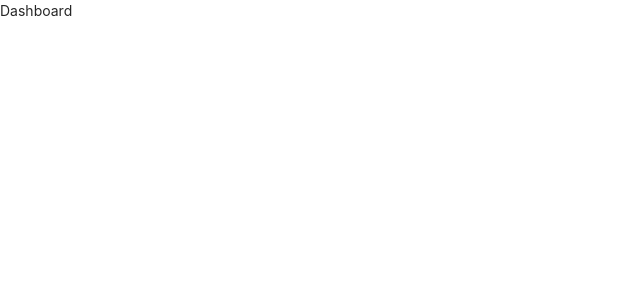
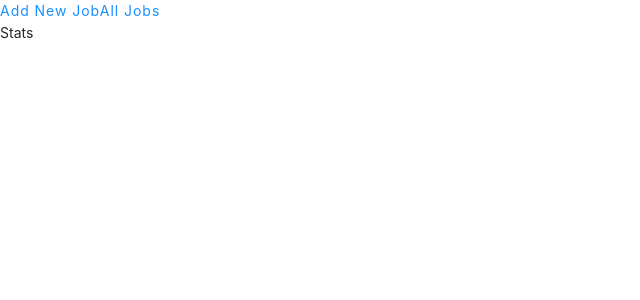
Before and after one commit to YellowFlash2012/emprego-fs, a React (Create React App) app in the folder client/: page /dashboard in a window 1280 px wide. Shown: the top 300 px of the page, without its empty margins (0-640 px from the left). Built offline with nearby package versions, Linux system fonts and the light colour scheme.

Commit message:
refactored app.js and nested add job, all jobs, profile and stats pages inside dashboard while making stats the default page that displays when /dashboard loads

```diff
--- a/client/src/App.js
+++ b/client/src/App.js
@@ -5,6 +5,11 @@
 
 import "antd/dist/antd.min.css";
 import Dashboard from "./pages/Dashboard";
+import Stats from "./pages/dashboard/Stats";
+import AllJobs from "./pages/dashboard/AllJobs";
+import AddNewJob from "./pages/dashboard/AddNewJob";
+import Profile from "./pages/dashboard/Profile";
+import SharedLayout from "./pages/dashboard/SharedLayout";
 
 
 function App() {
@@ -12,7 +17,14 @@
     <BrowserRouter>
       <Routes>
         <Route path="/" element={<Landing />} />
-        <Route path="/dashboard" element={<Dashboard />} />
+
+        <Route path="/dashboard" element={<SharedLayout/>}>
+          <Route index element={<Stats/>}/>
+          <Route path="all-jobs" element={<AllJobs/>}/>
+          <Route path="add-new-job" element={<AddNewJob/>}/>
+          <Route path="profile" element={<Profile/>}/>
+        </Route>
+
         <Route path="/register" element={<Register />} />
 
         <Route path="*" element={<Error/>} />
--- /dev/null
+++ b/client/src/pages/dashboard/AddNewJob.js
@@ -0,0 +1,4 @@
+const AddNewJob = () => {
+    return <div>AddNewJob</div>;
+};
+export default AddNewJob;
--- /dev/null
+++ b/client/src/pages/dashboard/AllJobs.js
@@ -0,0 +1,4 @@
+const AllJobs = () => {
+    return <div>AllJobs</div>;
+};
+export default AllJobs;
--- /dev/null
+++ b/client/src/pages/dashboard/Profile.js
@@ -0,0 +1,4 @@
+const Profile = () => {
+    return <div>Profile</div>;
+};
+export default Profile;
--- /dev/null
+++ b/client/src/pages/dashboard/SharedLayout.js
@@ -0,0 +1,14 @@
+
+import { Link, Outlet } from "react-router-dom";
+import Wrapper from "../../wrappers/SharedLayout"
+
+const SharedLayout = () => {
+    return <Wrapper>
+        <nav>
+            <Link to="add-new-job">Add New Job</Link>
+            <Link to="all-jobs">All Jobs</Link>
+        </nav>
+        <Outlet/>
+    </Wrapper>;
+};
+export default SharedLayout;
--- /dev/null
+++ b/client/src/pages/dashboard/Stats.js
@@ -0,0 +1,4 @@
+const Stats = () => {
+    return <div>Stats</div>;
+};
+export default Stats;
```
